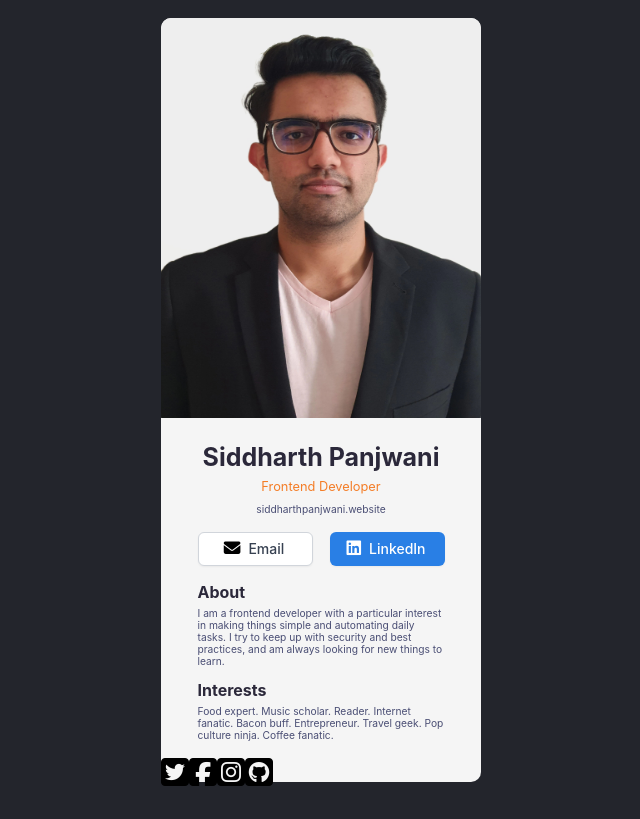
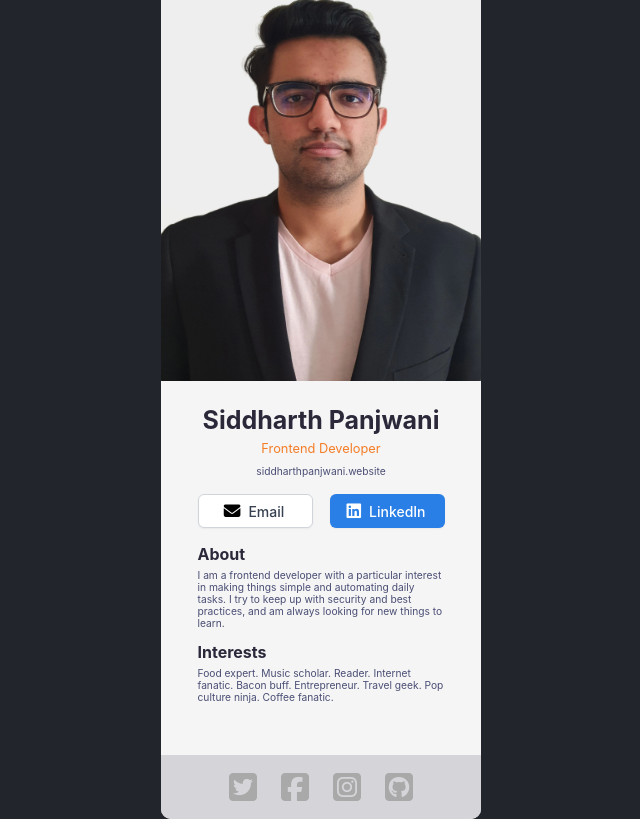
Before and after one commit to codegeass56/react-digital-business-card, a React (Vite) app: page / in a window 1280 px wide. Shown: the whole page, without its empty margins (319-959 px from the left). Built offline with nearby package versions, Linux system fonts and the light colour scheme; a web font is replaced by a local one.

Commit message:
Finish styling Footer section

```diff
--- a/src/index.css
+++ b/src/index.css
@@ -124,6 +124,10 @@ button>span {
   border-radius: 6px;
 }
 
+.about-section {
+  margin-top: 25px;
+}
+
 .about-section,
 .interest-section {
   font-family: Inter, Arial, Helvetica, sans-serif;
@@ -147,3 +151,22 @@ button>span {
   margin-top: 0px;
   color: #4A4E74;
 }
+
+.footer-section {
+  background: #D5D4D8;
+  height: 64px;
+  display: flex;
+  justify-content: center;
+  align-items: center;
+  border-radius: 0px 0px 10px 10px;
+  margin-top: 31px;
+}
+
+.fa-2xl {
+  color: darkgray;
+  margin-right: 24px;
+}
+
+.footer-section>i:last-child {
+  margin-right: 0;
+}
```
